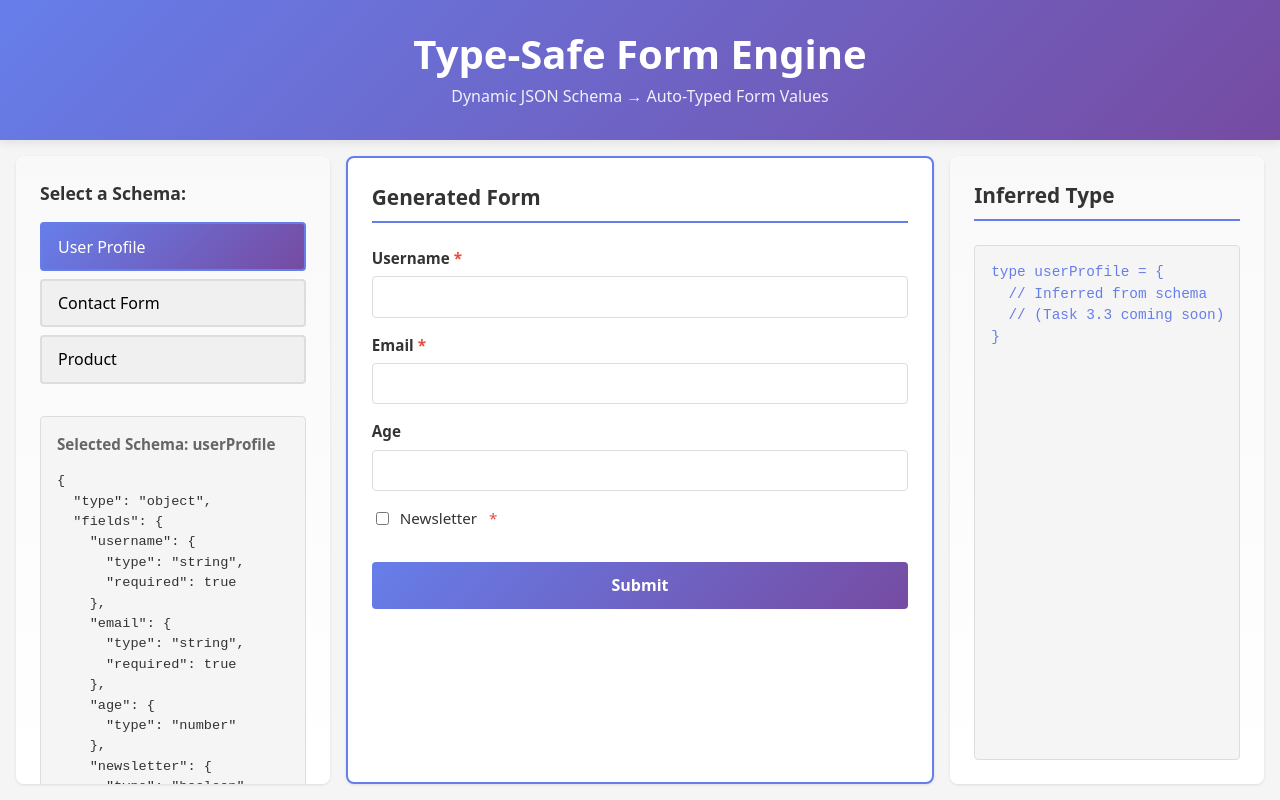
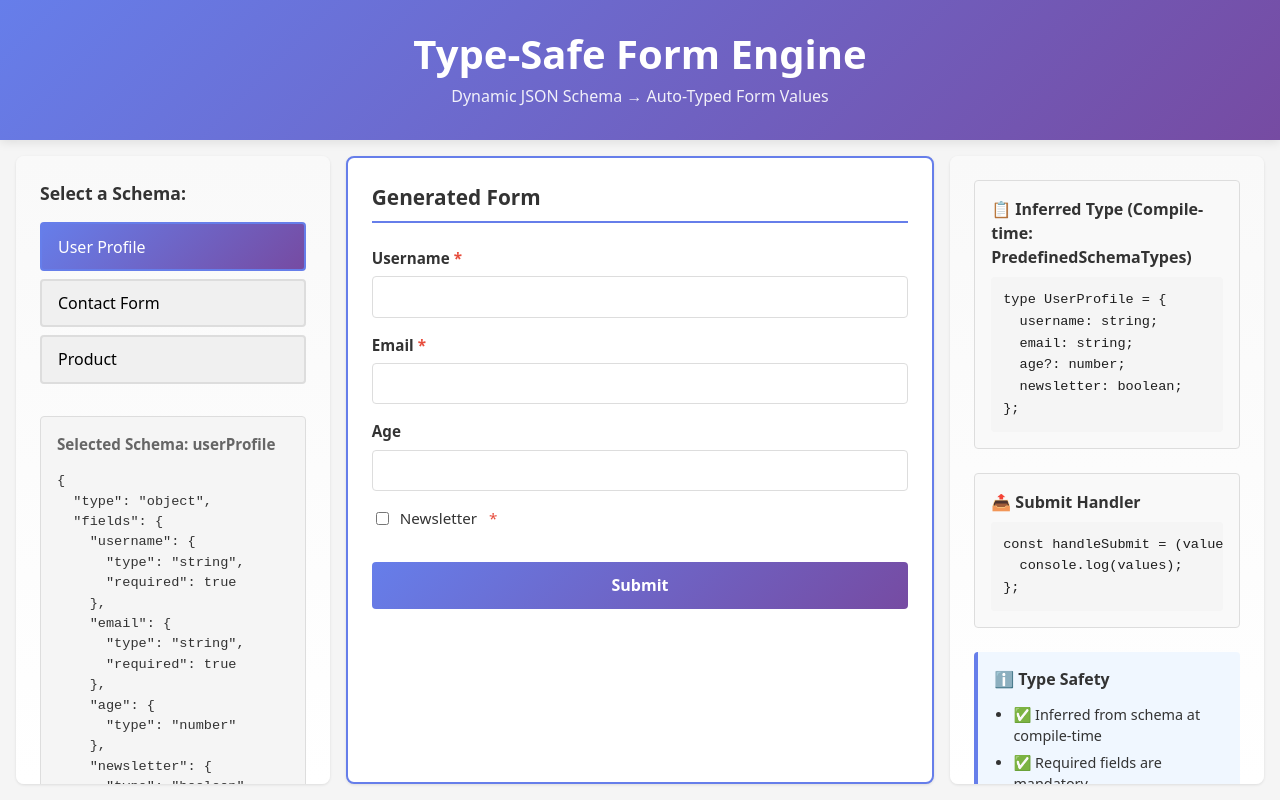
Before and after one commit to Gamze0309/config-driven-analytics-platform, a React (Vite) app in the folder type-safe-form-engine/: page / in a window 1280 px wide. Built offline with nearby package versions, Linux system fonts and the light colour scheme.

Commit message:
Add automatic type inference preview for predefined schemas

```diff
--- a/type-safe-form-engine/src/App.css
+++ b/type-safe-form-engine/src/App.css
@@ -240,6 +240,72 @@
   overflow-x: auto;
 }
 
+/* Type Preview Wrapper */
+.type-preview-wrapper {
+  display: flex;
+  flex-direction: column;
+  gap: 1.5rem;
+  color: #333;
+}
+
+.type-preview-wrapper h3 {
+  margin: 0 0 0.5rem 0;
+  color: #333;
+  font-size: 1rem;
+}
+
+.type-section,
+.handler-section {
+  background: #f9f9f9;
+  border: 1px solid #ddd;
+  border-radius: 4px;
+  padding: 1rem;
+}
+
+.type-section pre,
+.handler-section pre {
+  margin: 0;
+  color: #1e1e1e;
+  background: #f5f5f5;
+  padding: 0.75rem;
+  border-radius: 4px;
+  font-size: 0.85rem;
+  line-height: 1.6;
+  overflow-x: auto;
+  font-family: "Courier New", monospace;
+}
+
+.type-section code,
+.handler-section code {
+  color: #1e1e1e;
+  font-family: "Courier New", monospace;
+}
+
+.info-section {
+  background: #f0f7ff;
+  border-left: 4px solid #667eea;
+  padding: 1rem;
+  border-radius: 4px;
+}
+
+.info-section h3 {
+  margin: 0 0 0.75rem 0;
+  color: #333;
+  font-size: 0.995rem;
+}
+
+.info-section ul {
+  margin: 0;
+  padding-left: 1.2rem;
+  color: #333;
+}
+
+.info-section li {
+  margin: 0.3rem 0;
+  color: #333;
+  font-size: 0.9rem;
+}
+
 /* Responsive Design */
 @media (max-width: 1400px) {
   .app-layout {
--- a/type-safe-form-engine/src/App.tsx
+++ b/type-safe-form-engine/src/App.tsx
@@ -2,6 +2,7 @@ import { useState } from "react";
 import "./App.css";
 import SchemaSelector from "./components/SchemaSelector";
 import DynamicForm from "./components/DynamicForm";
+import TypePreview from "./components/TypePreview";
 import {
   PREDEFINED_SCHEMAS,
   type PredefinedSchemaKey,
@@ -36,17 +37,7 @@ function App() {
         </div>
 
         <div className="panel right-panel">
-          <h2>Inferred Type</h2>
-          <div className="type-preview">
-            <pre>
-              <code>
-                {`type ${selectedSchemaKey} = {
-  // Inferred from schema
-  // (Task 3.3 coming soon)
-}`}
-              </code>
-            </pre>
-          </div>
+          <TypePreview schemaKey={selectedSchemaKey} />
         </div>
       </div>
     </div>
--- /dev/null
+++ b/type-safe-form-engine/src/components/TypePreview.tsx
@@ -0,0 +1,40 @@
+import { type FC } from "react";
+import type { PredefinedSchemaKey } from "../schema/predefined";
+import { getPredefinedTypePreview } from "../utils/typeInference";
+
+interface TypePreviewProps {
+  schemaKey: PredefinedSchemaKey;
+}
+
+const TypePreview: FC<TypePreviewProps> = ({ schemaKey }) => {
+  const { type, handler } = getPredefinedTypePreview(schemaKey);
+
+  return (
+    <div className="type-preview-wrapper">
+      <div className="type-section">
+        <h3>📋 Inferred Type (Compile-time: PredefinedSchemaTypes)</h3>
+        <pre>
+          <code>{type}</code>
+        </pre>
+      </div>
+
+      <div className="handler-section">
+        <h3>📤 Submit Handler</h3>
+        <pre>
+          <code>{handler}</code>
+        </pre>
+      </div>
+
+      <div className="info-section">
+        <h3>ℹ️ Type Safety</h3>
+        <ul>
+          <li>✅ Inferred from schema at compile-time</li>
+          <li>✅ Required fields are mandatory</li>
+          <li>✅ Optional fields marked with ?</li>
+        </ul>
+      </div>
+    </div>
+  );
+};
+
+export default TypePreview;
--- a/type-safe-form-engine/src/schema/predefined.ts
+++ b/type-safe-form-engine/src/schema/predefined.ts
@@ -1,4 +1,4 @@
-import type { ObjectSchema } from "../types/field";
+import type { InferSchema, ObjectSchema } from "../types/field";
 
 export const userProfileSchema = {
   type: "object" as const,
@@ -36,3 +36,7 @@ export const PREDEFINED_SCHEMAS = {
 } as const;
 
 export type PredefinedSchemaKey = keyof typeof PREDEFINED_SCHEMAS;
+
+export type PredefinedSchemaTypes = {
+  [K in PredefinedSchemaKey]: InferSchema<(typeof PREDEFINED_SCHEMAS)[K]>;
+};
--- /dev/null
+++ b/type-safe-form-engine/src/utils/typeInference.ts
@@ -0,0 +1,75 @@
+import type { FieldSchema, ObjectSchema } from "../types/field";
+import {
+  PREDEFINED_SCHEMAS,
+  type PredefinedSchemaKey,
+  type PredefinedSchemaTypes,
+} from "../schema/predefined";
+
+const fieldToTypeString = (field: FieldSchema, depth = 0): string => {
+  switch (field.type) {
+    case "string":
+      return "string";
+    case "number":
+      return "number";
+    case "boolean":
+      return "boolean";
+    case "object":
+      return objectToTypeString(field, depth);
+    default:
+      return "unknown";
+  }
+};
+
+const objectToTypeString = (schema: ObjectSchema, depth = 0): string => {
+  const indent = "  ".repeat(depth);
+  const nextIndent = "  ".repeat(depth + 1);
+
+  const fields = Object.entries(schema.fields)
+    .map(([key, field]) => {
+      const optionalMarker = field.required ? "" : "?";
+      return `${nextIndent}${key}${optionalMarker}: ${fieldToTypeString(field, depth + 1)};`;
+    })
+    .join("\n");
+
+  return `\{\n${fields}\n${indent}}`;
+};
+
+export const generateTypeDefinition = (
+  schema: ObjectSchema,
+  typeName: string,
+): string => {
+  return `type ${typeName} = ${objectToTypeString(schema)};`;
+};
+
+const toTypeName = (schemaKey: PredefinedSchemaKey): string => {
+  return schemaKey.charAt(0).toUpperCase() + schemaKey.slice(1);
+};
+
+const buildSubmitHandlerPreview = <K extends PredefinedSchemaKey>(
+  schemaKey: K,
+  _values?: PredefinedSchemaTypes[K],
+): string => {
+  const typeName = toTypeName(schemaKey);
+  return `const handleSubmit = (values: ${typeName}) => {\n  console.log(values);\n};`;
+};
+
+const predefinedTypeDefinitions = (
+  Object.keys(PREDEFINED_SCHEMAS) as PredefinedSchemaKey[]
+).reduce<Record<PredefinedSchemaKey, { type: string; handler: string }>>(
+  (acc, schemaKey) => {
+    const schema = PREDEFINED_SCHEMAS[schemaKey];
+    const typeName = toTypeName(schemaKey);
+
+    acc[schemaKey] = {
+      type: generateTypeDefinition(schema, typeName),
+      handler: buildSubmitHandlerPreview(schemaKey),
+    };
+
+    return acc;
+  },
+  {} as Record<PredefinedSchemaKey, { type: string; handler: string }>,
+);
+
+export const getPredefinedTypePreview = (schemaKey: PredefinedSchemaKey) => {
+  return predefinedTypeDefinitions[schemaKey];
+};
```
